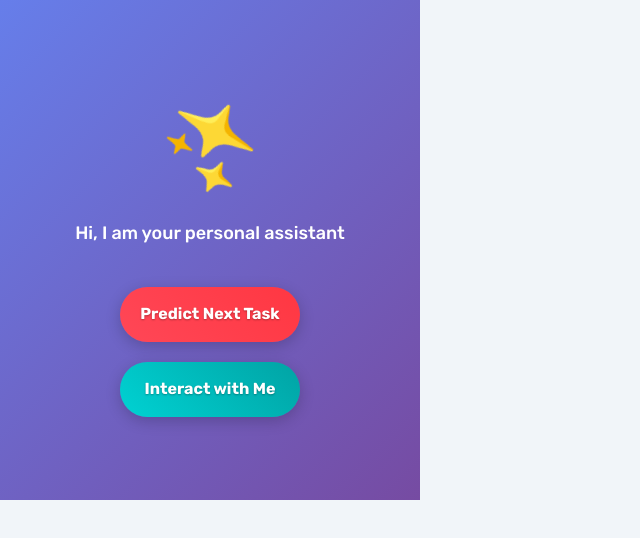
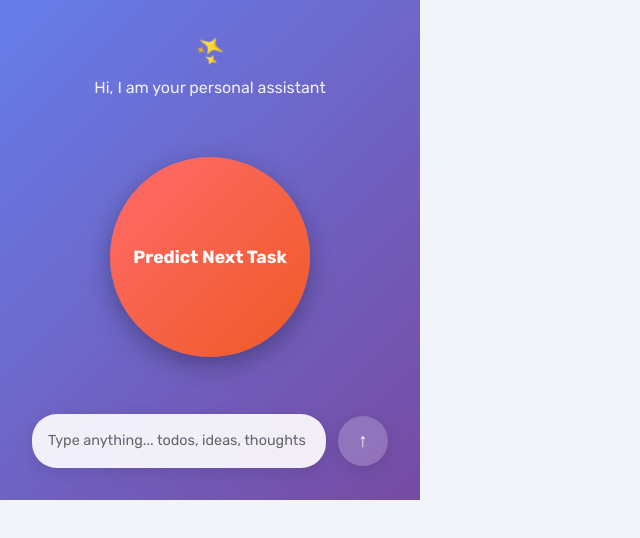
Before and after one commit to riksphp/predict-next-task, a React (Vite) app: page / in a window 1280 px wide. Shown: the top 538 px of the page, without its empty margins (0-640 px from the left). Built offline with nearby package versions, Linux system fonts and the light colour scheme; no server answers.

Commit message:
fix(copilot): routing between home page and chat page

```diff
--- a/src/features/nextTaskPredictor/components/ChatPage.module.css
+++ b/src/features/nextTaskPredictor/components/ChatPage.module.css
@@ -50,6 +50,24 @@
   display: flex;
   flex-direction: column;
   gap: 0.75rem;
+}
+
+.chatHistory::-webkit-scrollbar {
+  width: 6px;
+}
+
+.chatHistory::-webkit-scrollbar-track {
+  background: rgba(255, 255, 255, 0.1);
+  border-radius: 3px;
+}
+
+.chatHistory::-webkit-scrollbar-thumb {
+  background: rgba(255, 255, 255, 0.3);
+  border-radius: 3px;
+}
+
+.chatHistory::-webkit-scrollbar-thumb:hover {
+  background: rgba(255, 255, 255, 0.5);
 }
 
 .messageContainer {
--- a/src/features/nextTaskPredictor/components/ChatPage.tsx
+++ b/src/features/nextTaskPredictor/components/ChatPage.tsx
@@ -1,5 +1,5 @@
 import { useState, useRef, useEffect } from 'react';
-import { useNavigate } from 'react-router-dom';
+import { useNavigate, useLocation } from 'react-router-dom';
 import styles from './ChatPage.module.css';
 
 interface Message {
@@ -10,9 +10,20 @@ interface Message {
 
 const ChatPage = () => {
   const navigate = useNavigate();
+  const location = useLocation();
   const [message, setMessage] = useState<string>('');
   const [messages, setMessages] = useState<Message[]>([]);
   const chatHistoryRef = useRef<HTMLDivElement>(null);
+  const inputRef = useRef<HTMLInputElement>(null);
+  const prevInitialMessageRef = useRef<string | null>(null);
+
+  useEffect(() => {
+    const initialMessage = location.state?.initialMessage;
+    if (initialMessage && prevInitialMessageRef.current !== initialMessage) {
+      handleSend(initialMessage);
+      prevInitialMessageRef.current = initialMessage;
+    }
+  }, [location.state]);
 
   useEffect(() => {
     if (chatHistoryRef.current) {
@@ -20,28 +31,35 @@ const ChatPage = () => {
     }
   }, [messages]);
 
-  function handleSend(): void {
-    if (message.trim()) {
+  useEffect(() => {
+    if (inputRef.current) {
+      inputRef.current.focus();
+    }
+  }, []);
+
+  const handleSend = (textToSend?: string): void => {
+    const messageText = textToSend || message;
+    if (messageText.trim()) {
       const userMessage: Message = {
         id: Date.now(),
-        text: message.trim(),
-        isUser: true
+        text: messageText.trim(),
+        isUser: true,
       };
 
-      setMessages(prev => [...prev, userMessage]);
-      setMessage('');
+      setMessages((prev) => [...prev, userMessage]);
+      if (!textToSend) setMessage('');
 
       // Simulate assistant response
       setTimeout(() => {
         const assistantMessage: Message = {
           id: Date.now() + 1,
           text: "I'm here to help! This is a placeholder response.",
-          isUser: false
+          isUser: false,
         };
-        setMessages(prev => [...prev, assistantMessage]);
+        setMessages((prev) => [...prev, assistantMessage]);
       }, 1000);
     }
-  }
+  };
 
   return (
     <div className={styles.container}>
@@ -57,25 +75,26 @@ const ChatPage = () => {
           {messages.map((msg) => (
             <div
               key={msg.id}
-              className={`${styles.messageContainer} ${msg.isUser ? styles.userMessage : styles.assistantMessage}`}
+              className={`${styles.messageContainer} ${
+                msg.isUser ? styles.userMessage : styles.assistantMessage
+              }`}
             >
-              <div className={styles.messageBubble}>
-                {msg.text}
-              </div>
+              <div className={styles.messageBubble}>{msg.text}</div>
             </div>
           ))}
         </div>
 
         <div className={styles.chatInputContainer}>
           <input
+            ref={inputRef}
             type="text"
             className={styles.chatInput}
             placeholder="Type your message..."
             value={message}
             onChange={(e) => setMessage(e.target.value)}
-            onKeyPress={(e) => e.key === 'Enter' && handleSend()}
+            onKeyUp={(e) => e.key === 'Enter' && handleSend()}
           />
-          <button className={styles.sendButton} onClick={handleSend}>
+          <button className={styles.sendButton} onClick={() => handleSend()}>
             Send
           </button>
         </div>
--- a/src/features/nextTaskPredictor/components/HomePage.module.css
+++ b/src/features/nextTaskPredictor/components/HomePage.module.css
@@ -4,93 +4,25 @@
   background: linear-gradient(135deg, #667eea 0%, #764ba2 100%);
   display: flex;
   flex-direction: column;
-  align-items: center;
-  justify-content: center;
   font-family: 'Rubik', sans-serif;
   color: white;
   position: relative;
   overflow: hidden;
+  padding: 2rem;
+  box-sizing: border-box;
+}
+
+.header {
+  display: flex;
+  flex-direction: column;
+  align-items: center;
+  margin-bottom: 2rem;
 }
 
 .star {
-  font-size: 5rem;
-  margin-bottom: 1rem;
+  font-size: 1.5rem;
   animation: rotate 3s linear infinite;
-}
-
-.greeting {
-  font-size: 18px;
-  font-weight: 500;
-  margin-bottom: 40px;
-  text-align: center;
-  animation: fadeInUp 0.6s ease-out;
-}
-
-.buttonsContainer {
-  display: flex;
-  flex-direction: column;
-  gap: 20px;
-  align-items: center;
-}
-
-.roundButton {
-  width: 180px;
-  height: 55px;
-  border-radius: 28px;
-  border: none;
-  font-size: 16px;
-  font-weight: 600;
-  cursor: pointer;
-  transition: all 0.3s ease;
-  box-shadow: 0 4px 15px rgba(0, 0, 0, 0.2);
-  animation: fadeInUp 0.6s ease-out;
-}
-
-.predictButton {
-  background: linear-gradient(45deg, #ff4757, #ff3742);
-  color: white;
-  text-shadow: 0 1px 2px rgba(0, 0, 0, 0.3);
-}
-
-.predictButton:hover {
-  transform: translateY(-2px);
-  box-shadow: 0 6px 20px rgba(0, 0, 0, 0.3);
-}
-
-.predictButton:disabled {
-  opacity: 0.7;
-  cursor: not-allowed;
-  transform: none;
-}
-
-.interactButton {
-  background: linear-gradient(45deg, #00d2d3, #01a3a4);
-  color: white;
-  text-shadow: 0 1px 2px rgba(0, 0, 0, 0.3);
-}
-
-.interactButton:hover {
-  transform: translateY(-2px);
-  box-shadow: 0 6px 20px rgba(0, 0, 0, 0.3);
-}
-
-.buttonsContainer .roundButton:nth-child(1) {
-  animation-delay: 0.2s;
-}
-
-.buttonsContainer .roundButton:nth-child(2) {
-  animation-delay: 0.4s;
-}
-
-@keyframes fadeInUp {
-  from {
-    opacity: 0;
-    transform: translateY(20px);
-  }
-  to {
-    opacity: 1;
-    transform: translateY(0);
-  }
+  margin-bottom: 0.5rem;
 }
 
 @keyframes rotate {
@@ -101,3 +33,90 @@
     transform: rotate(360deg);
   }
 }
+
+.greeting {
+  font-size: 1rem;
+  font-weight: 400;
+  text-align: center;
+  opacity: 0.9;
+}
+
+.middle {
+  flex: 1;
+  display: flex;
+  align-items: center;
+  justify-content: center;
+}
+
+.primaryButton {
+  width: 200px;
+  height: 200px;
+  border: none;
+  border-radius: 50%;
+  background: linear-gradient(135deg, #ff6b6b 0%, #ee5a24 100%);
+  color: white;
+  font-size: 1.1rem;
+  font-weight: 600;
+  cursor: pointer;
+  transition: all 0.3s ease;
+  box-shadow: 0 8px 25px rgba(0, 0, 0, 0.3);
+}
+
+.primaryButton:hover {
+  transform: translateY(-3px);
+  box-shadow: 0 12px 35px rgba(0, 0, 0, 0.4);
+}
+
+.primaryButton:disabled {
+  opacity: 0.7;
+  cursor: not-allowed;
+  transform: none;
+}
+
+.bottom {
+  margin-top: 2rem;
+}
+
+.inputContainer {
+  display: flex;
+  align-items: center;
+  gap: 0.75rem;
+}
+
+.inputBox {
+  flex: 1;
+  padding: 1rem;
+  border: none;
+  border-radius: 25px;
+  background: rgba(255, 255, 255, 0.9);
+  color: #333;
+  font-size: 0.9rem;
+  outline: none;
+  box-shadow: 0 4px 15px rgba(0, 0, 0, 0.1);
+  box-sizing: border-box;
+}
+
+.inputBox::placeholder {
+  color: #666;
+}
+
+.submitButton {
+  width: 50px;
+  height: 50px;
+  border: none;
+  border-radius: 50%;
+  background: rgba(255, 255, 255, 0.2);
+  color: white;
+  font-size: 1.2rem;
+  cursor: pointer;
+  transition: all 0.3s ease;
+  box-shadow: 0 4px 15px rgba(0, 0, 0, 0.1);
+  display: flex;
+  align-items: center;
+  justify-content: center;
+}
+
+.submitButton:hover {
+  background: rgba(255, 255, 255, 0.3);
+  transform: translateY(-2px);
+}
--- a/src/features/nextTaskPredictor/components/HomePage.tsx
+++ b/src/features/nextTaskPredictor/components/HomePage.tsx
@@ -1,3 +1,4 @@
+import { useState } from 'react';
 import { useNavigate } from 'react-router-dom';
 import { usePrediction } from '../hooks/usePrediction';
 import styles from './HomePage.module.css';
@@ -5,21 +6,48 @@ import styles from './HomePage.module.css';
 const HomePage = () => {
   const navigate = useNavigate();
   const { loading, predict } = usePrediction();
+  const [input, setInput] = useState('');
 
   async function onPredict(): Promise<void> {
     const result = await predict();
     navigate('/response', { state: { result } });
   }
 
+  function handleSubmit(): void {
+    if (input.trim()) {
+      const message = input.trim();
+      setInput('');
+      navigate('/chat', { state: { initialMessage: message } });
+    }
+  }
+
   return (
     <div className={styles.container}>
-      <div className={styles.star}>✨</div>
-      <div className={styles.greeting}>Hi, I am your personal assistant</div>
-      <div className={styles.buttonsContainer}>
-        <button className={`${styles.roundButton} ${styles.predictButton}`} onClick={onPredict} disabled={loading}>
+      <div className={styles.header}>
+        <div className={styles.star}>✨</div>
+        <div className={styles.greeting}>Hi, I am your personal assistant</div>
+      </div>
+
+      <div className={styles.middle}>
+        <button className={styles.primaryButton} onClick={onPredict} disabled={loading}>
           {loading ? 'Predicting...' : 'Predict Next Task'}
         </button>
-        <button className={`${styles.roundButton} ${styles.interactButton}`} onClick={() => navigate('/chat')}>Interact with Me</button>
+      </div>
+
+      <div className={styles.bottom}>
+        <div className={styles.inputContainer}>
+          <input
+            type="text"
+            className={styles.inputBox}
+            placeholder="Type anything... todos, ideas, thoughts"
+            value={input}
+            onChange={(e) => setInput(e.target.value)}
+            onKeyPress={(e) => e.key === 'Enter' && handleSubmit()}
+          />
+          <button className={styles.submitButton} onClick={handleSubmit}>
+            ↑
+          </button>
+        </div>
       </div>
     </div>
   );
```
